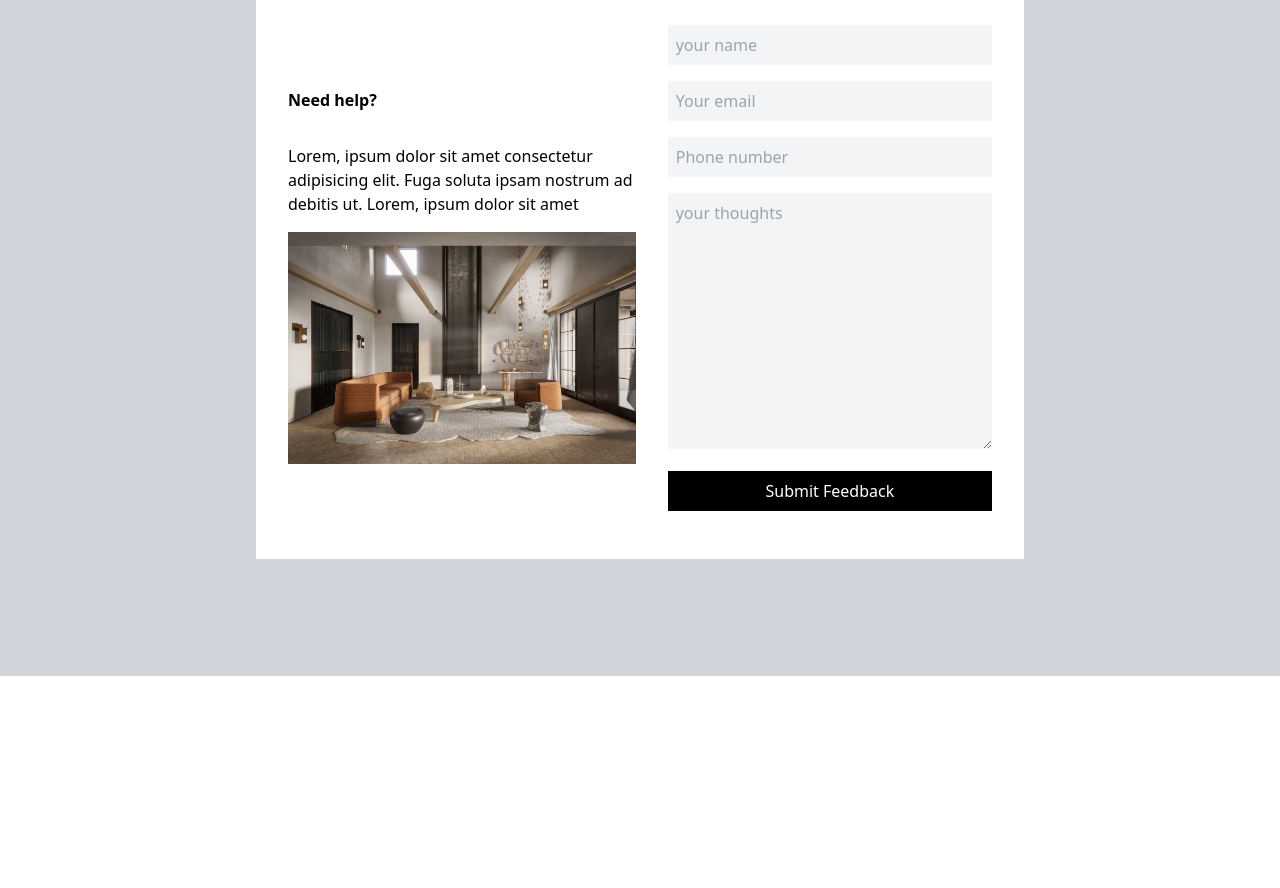
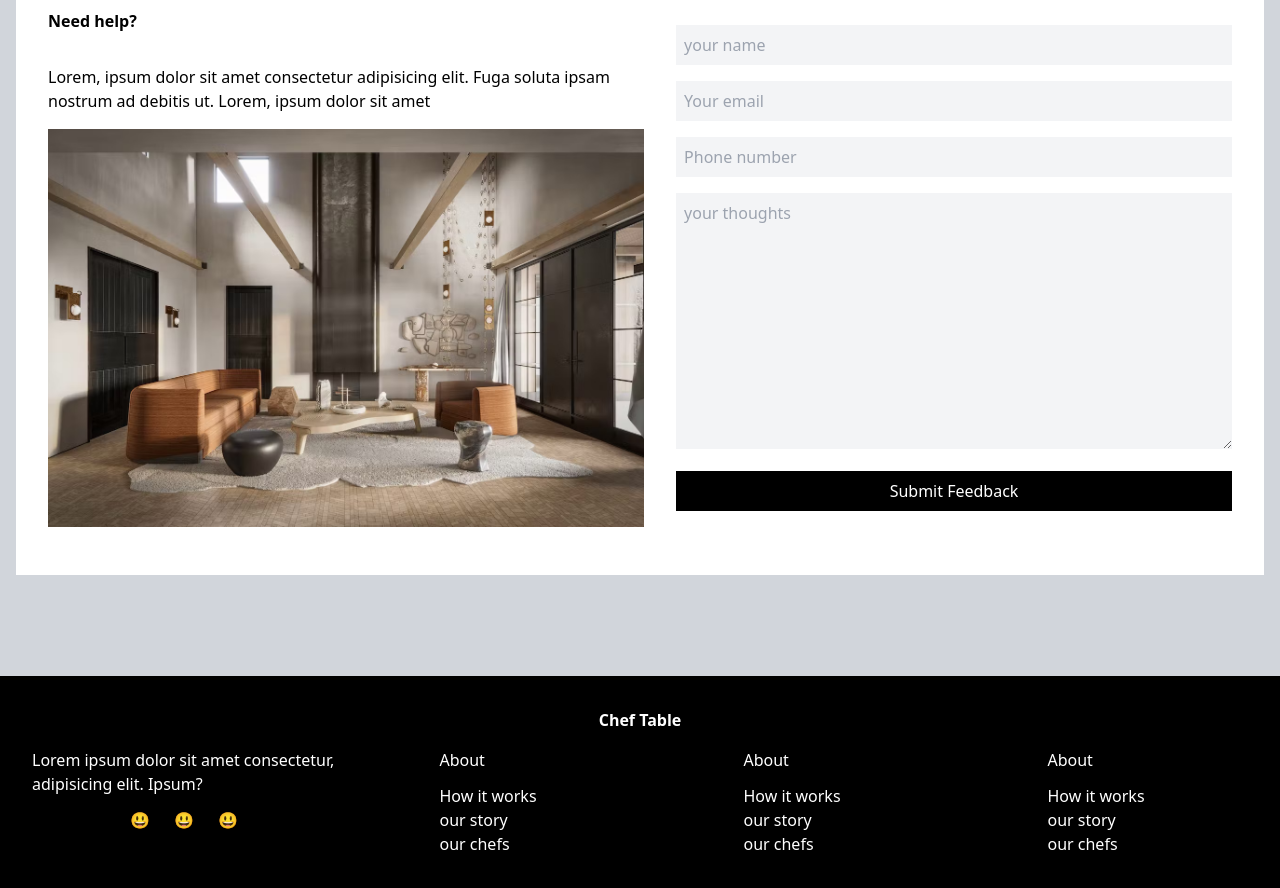
Before and after one commit to tarunkumarf22labs/tailwindtest, a React (Vite) app: page / in a window 1280 px wide. Shown: the part 180-1068 px from the top of the page. Before the commit the page ends 856 px from the top, so only its background shows below. Built offline with nearby package versions, Linux system fonts and the light colour scheme; no server answers.

Commit message:
added footer

```diff
--- a/package.json
+++ b/package.json
@@ -10,6 +10,7 @@
   },
   "dependencies": {
     "axios": "^1.2.0",
+    "formik": "^2.2.9",
     "react": "^18.2.0",
     "react-dom": "^18.2.0"
   },
--- a/src/Components/Nav/Contact.jsx
+++ b/src/Components/Nav/Contact.jsx
@@ -5,17 +5,19 @@ function Contact() {
     <>
      <header  >
         <nav className=' p-4  shadow-lg bg-black text-white' >
-            <h1>Chef Table</h1>
+        <div className="font-bold">
+                <span>Chef Table</span>
+             </div>
         </nav>
      </header>
       <section className="bg-gray-300 min-w-fit min-h-screen flex  md: justify-center items-center">
-        <article className='bg-white w-3/5 flex flex-col justify-between items-center  p-8   md:flex-row' >
+        <article className='bg-white w-full flex flex-col justify-between items-center  p-8 m-4  md:flex-row' >
             <div className="pr-8">
                <h2 className='font-bold pb-8' >Need help?</h2>
                <p  className = ' pb-4'>Lorem, ipsum dolor sit amet consectetur adipisicing elit. Fuga soluta ipsam nostrum ad debitis ut.
                   Lorem, ipsum dolor sit amet
                </p>
-               <img src= {houseing} alt="" srcset=""  className='w-full shrink-0' />
+               <img src= {houseing} alt="" srcset=""  className='w-full shrink-0 mb-4' />
             </div>
             <div className="">
                <form action="">
@@ -28,6 +30,52 @@ function Contact() {
             </div>
         </article>
       </section>
+      <footer className='bg-black text-white p-8' >
+          <div className="footer-logo text-center ">
+          <div className="font-bold">
+                <span>Chef Table</span>
+             </div>
+          </div>
+           <div className="grid grid-cols-1 justify-items-center pt-4 sm:grid-cols-2 md:grid-cols-4 ">
+              <div className="">
+               <div className="text-left">
+                  <h3>Lorem ipsum dolor sit amet consectetur, adipisicing elit. Ipsum?</h3>
+                  <div className="">
+                     <ul className='flex justify-center' >
+                        <li className='p-3' > 😃 </li>
+                        <li className='p-3'>  😃 </li>
+                        <li className='p-3' > 😃 </li>
+                     </ul>
+                  </div>
+                  </div>
+              </div>
+              <div className="">
+              <div className="text pb-3"><h2>About</h2></div>
+               <ul>
+                  <li> How it works </li>
+                  <li>our story</li>
+                  <li>our chefs</li>
+              </ul>
+
+              </div>
+              <div className="">
+              <div className="text pb-3"><h2>About</h2></div>
+               <ul>
+                  <li> How it works </li>
+                  <li>our story</li>
+                  <li>our chefs</li>
+              </ul>
+              </div>
+              <div className="">
+              <div className="text pb-3"><h2>About</h2></div>
+               <ul>
+                  <li> How it works </li>
+                  <li>our story</li>
+                  <li>our chefs</li>
+              </ul>
+              </div>
+           </div>
+      </footer>
     </>
   )
 }
```
Also changed, not shown: 1 other file (tests, documents, lock files or other folders).
